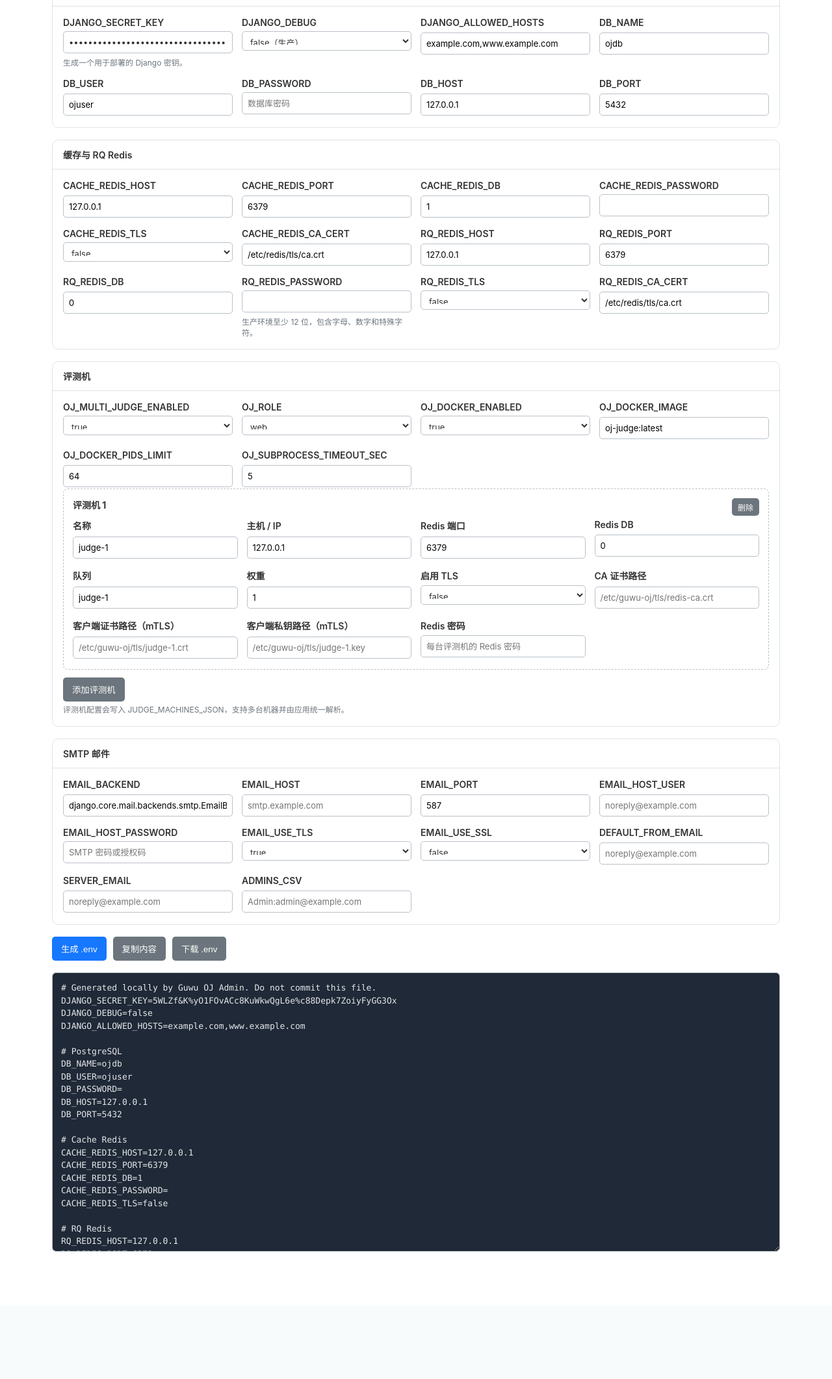
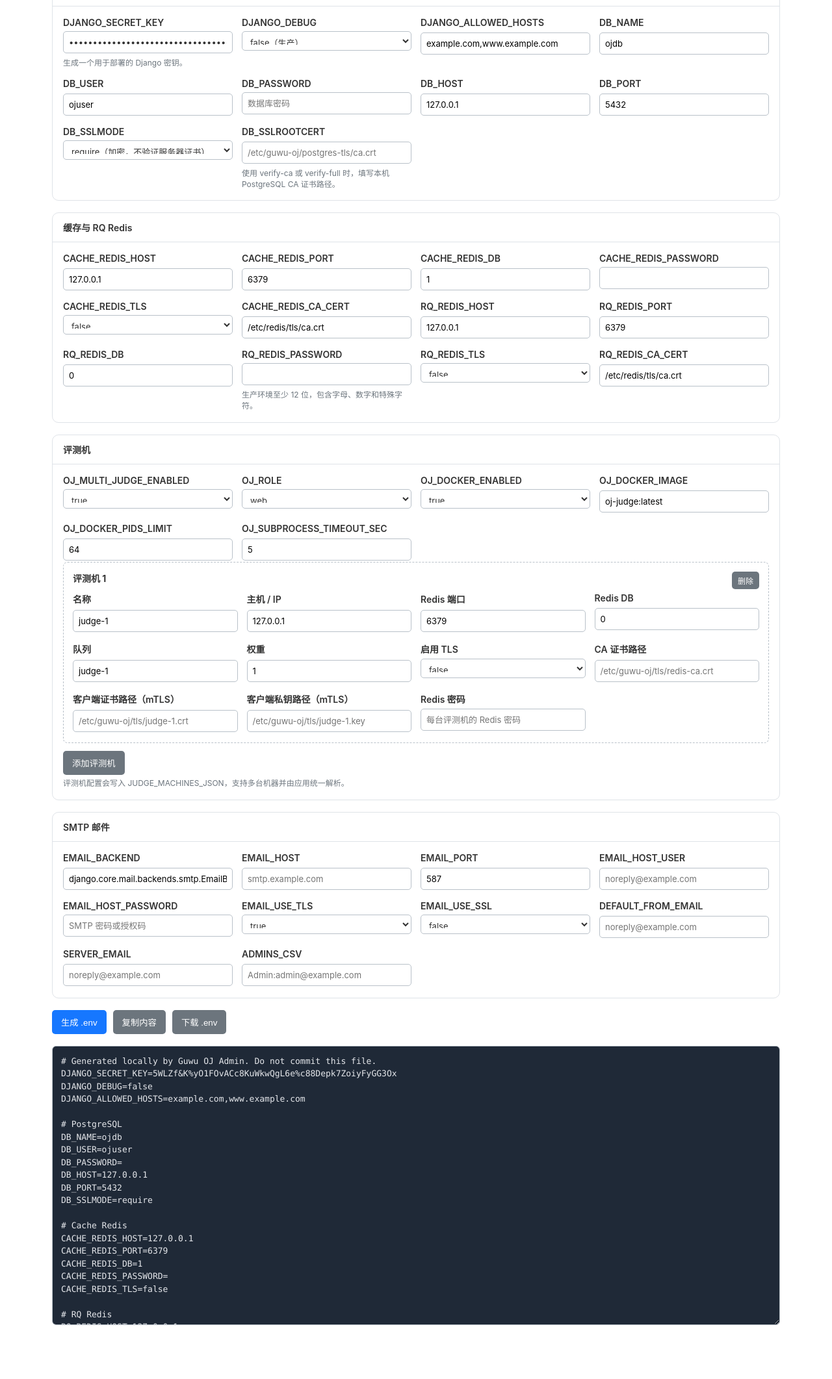
Before and after one commit to alphadamn/guwu-oj, a Django app: template templates/admin/devlog/env_generator.html in a window 1280 px wide. Shown: the part 304-2427 px from the top of the page at 65% size. Before the commit the page ends 2231 px from the top, so only its background shows below. Run offline with Django 4.2, Linux system fonts and the light colour scheme; the template is opened without the code that fills it: most values are stand-ins (such as "Sample title", 1, 10 or a date in 2020); parts of the project's set-up code (start-up, migrations or seed data) failed here and were passed over; some libraries are stand-ins or nearby versions.

Commit message:
change env_generator

```diff
--- a/templates/admin/devlog/env_generator.html
+++ b/templates/admin/devlog/env_generator.html
@@ -39,6 +39,8 @@
             <div><label for="db-password">DB_PASSWORD</label><input id="db-password" type="password" placeholder="数据库密码"></div>
             <div><label for="db-host">DB_HOST</label><input id="db-host" value="127.0.0.1"></div>
             <div><label for="db-port">DB_PORT</label><input id="db-port" value="5432"></div>
+            <div><label for="db-sslmode">DB_SSLMODE</label><select id="db-sslmode"><option value="require">require（加密，不验证服务器证书）</option><option value="verify-ca">verify-ca（验证 CA）</option><option value="verify-full">verify-full（验证 CA 和主机名）</option><option value="disable">disable（不推荐）</option></select></div>
+            <div><label for="db-sslrootcert">DB_SSLROOTCERT</label><input id="db-sslrootcert" placeholder="/etc/guwu-oj/postgres-tls/ca.crt"><p class="hint">使用 verify-ca 或 verify-full 时，填写本机 PostgreSQL CA 证书路径。</p></div>
         </div>
     </div>
 
@@ -180,6 +182,8 @@ document.addEventListener('DOMContentLoaded', () => {
             `DB_PASSWORD=${quote(value('db-password'))}`,
             `DB_HOST=${quote(value('db-host'))}`,
             `DB_PORT=${quote(value('db-port'))}`,
+            `DB_SSLMODE=${value('db-sslmode')}`,
+            ...(value('db-sslrootcert') ? [`DB_SSLROOTCERT=${quote(value('db-sslrootcert'))}`] : []),
             '', '# Cache Redis',
             `CACHE_REDIS_HOST=${quote(value('cache-host'))}`,
             `CACHE_REDIS_PORT=${quote(value('cache-port'))}`,
```
